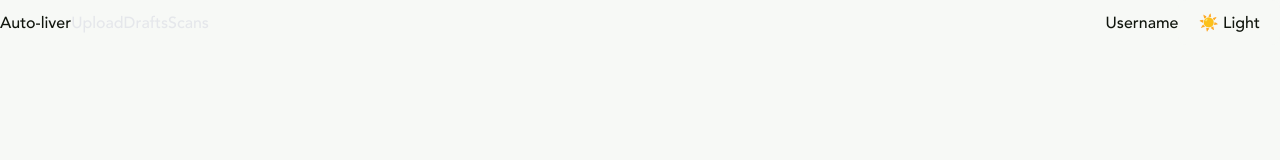
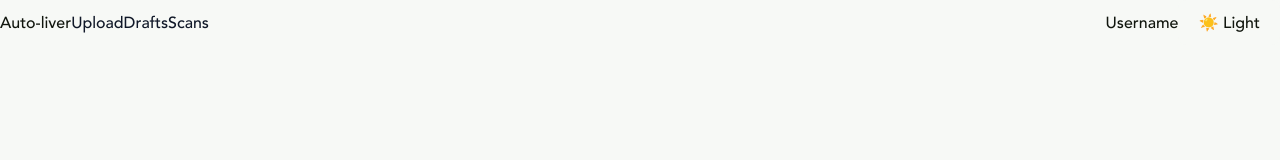
Before and after one commit to evedaktyl/auto-liver, a React (Vite) app in the folder frontend/: page / in a window 1280 px wide. Shown: the top 160 px of the page. Built offline with nearby package versions, Linux system fonts and the light colour scheme.

Commit message:
Add dark mode for NavBar

```diff
--- a/frontend/src/components/NavBar.jsx
+++ b/frontend/src/components/NavBar.jsx
@@ -7,13 +7,13 @@ export default function NavBar() {
             <div className='flex justify-between items-center'>
             <div className='gap-x-4'>
                 Auto-liver
-                <NavLink to={"/upload"} className={({ isActive }) => isActive ? "text-[#8cd3d5]" : "text-gray-200"}>
+                <NavLink to={"/upload"} className={({ isActive }) => isActive ? "text-[#8cd3d5]" : "text-gray-900 dark:text-gray-200"}>
                     Upload
                 </NavLink>
-                <NavLink to={"/drafts"} className={({ isActive }) => isActive ? "text-[#8cd3d5]" : "text-gray-200"}>
+                <NavLink to={"/drafts"} className={({ isActive }) => isActive ? "text-[#8cd3d5]" : "text-gray-900 dark:text-gray-200"}>
                     Drafts
                 </NavLink>
-                <NavLink to={"/scans"} className={({ isActive }) => isActive ? "text-[#8cd3d5]" : "text-gray-200"}>
+                <NavLink to={"/scans"} className={({ isActive }) => isActive ? "text-[#8cd3d5]" : "text-gray-900 dark:text-gray-200"}>
                     Scans
                 </NavLink>
             </div>
```
